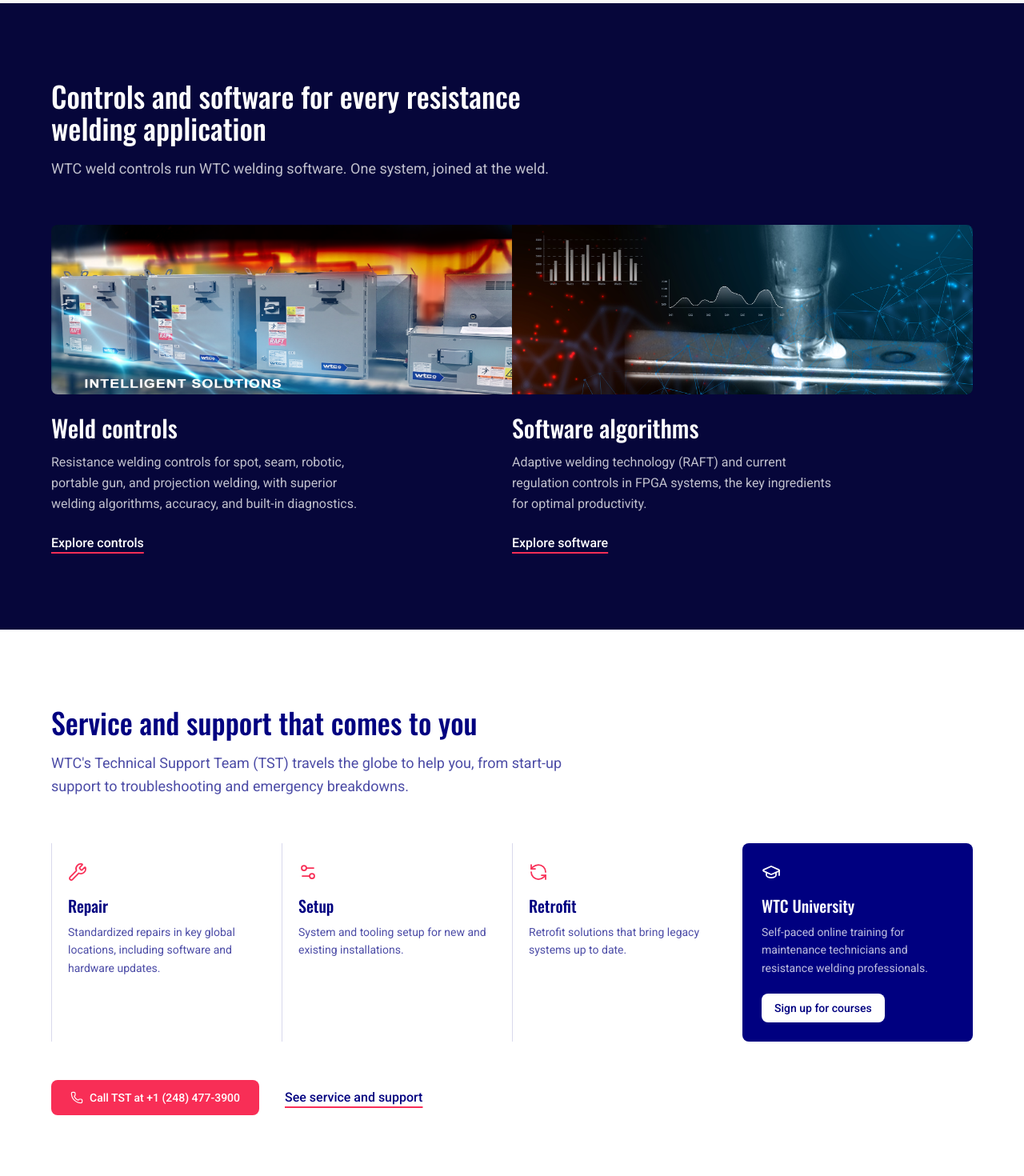
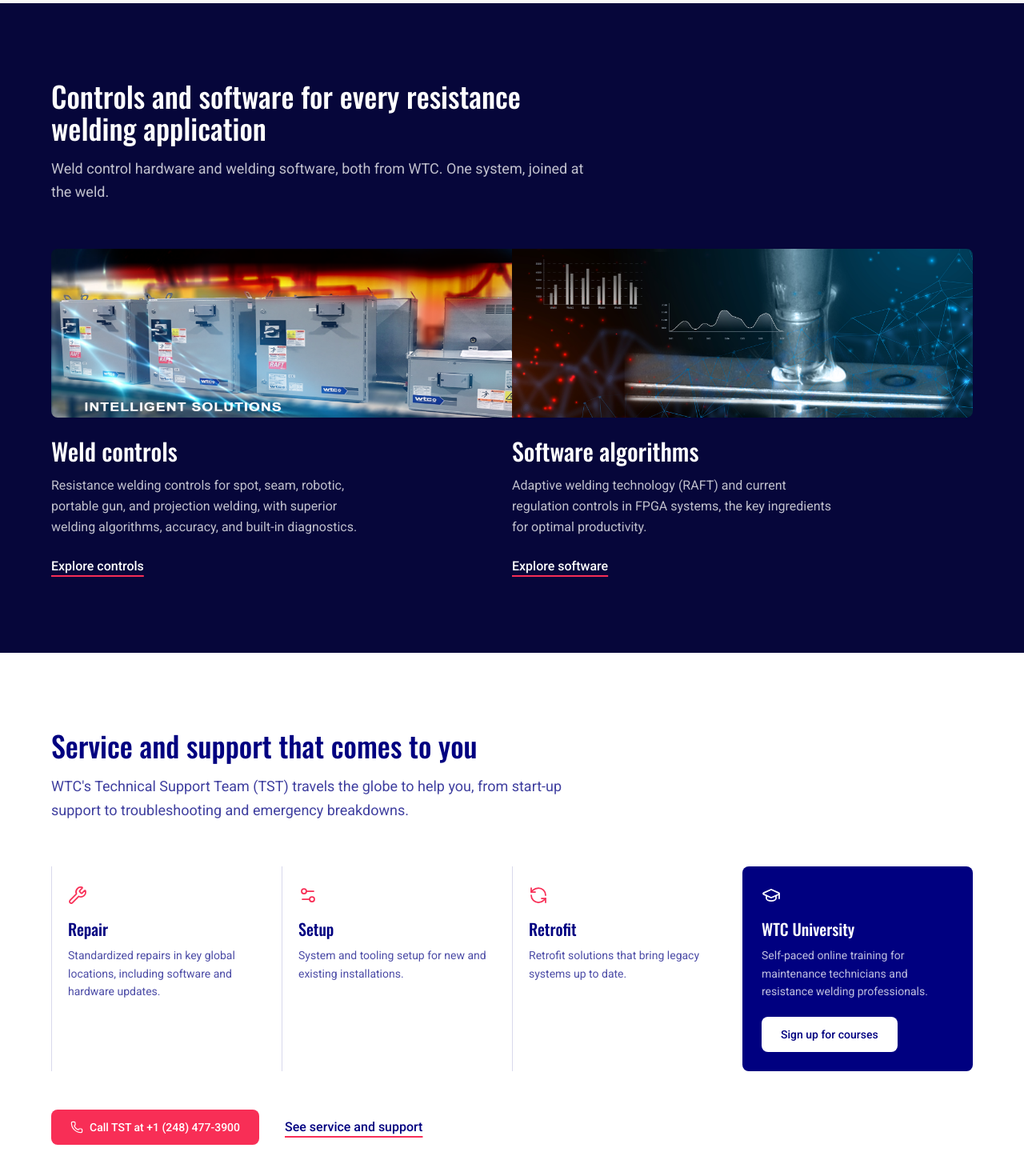
Before and after one commit to AbduTello/Welding_Tech_Corp_Assesment, a Next.js app: page / in a window 1280 px wide. Shown: the part 1501-2971 px from the top of the page at 80% size. Built offline with nearby package versions, Linux system fonts and the light colour scheme.

Commit message:
centralized duplicate components

```diff
--- a/src/app/components/AccountMenu.tsx
+++ b/src/app/components/AccountMenu.tsx
@@ -5,6 +5,7 @@
 import { ACCOUNT_LINKS } from "@/data/navigation";
 
 import NavDropdown from "./NavDropdown";
+import { BUTTON, BUTTON_PRIMARY } from "./styles";
 
 // Shared by the account dropdown and the phone menu
 export function AccountActions() {
@@ -14,15 +15,12 @@
         Get More with a WTC Account
       </p>
       <div className="mt-4 flex flex-col gap-2">
-        <a
-          href={ACCOUNT_LINKS.signIn}
-          className="rounded-lg bg-brand py-2.5 text-center text-sm font-medium text-white transition-colors hover:bg-brand/90 focus-visible:outline-2 focus-visible:outline-offset-2 focus-visible:outline-brand"
-        >
+        <a href={ACCOUNT_LINKS.signIn} className={BUTTON_PRIMARY}>
           Sign in
         </a>
         <a
           href={ACCOUNT_LINKS.createAccount}
-          className="rounded-lg py-2.5 text-center text-sm font-medium text-brand ring-1 ring-brand transition-colors hover:bg-brand/5 focus-visible:outline-2 focus-visible:outline-offset-2 focus-visible:outline-brand"
+          className={`${BUTTON} text-brand ring-1 ring-brand hover:bg-brand/5 focus-visible:outline-navy`}
         >
           Create account
         </a>
--- a/src/app/components/Navbar.tsx
+++ b/src/app/components/Navbar.tsx
@@ -130,16 +130,16 @@
             />
           </Link>
 
+          {/* Nav links go to pages on weldtechcorp.com, so they are plain <a>, not next/link */}
           <ul className="hidden gap-6 text-sm font-medium xl:flex">
             {NAV_LINKS.map((link) => (
               <li key={link.href}>
-                <Link
+                <a
                   href={link.href}
-                  aria-current={pathname === link.href ? "page" : undefined}
-                  className="relative py-1 whitespace-nowrap after:absolute after:inset-x-0 after:-bottom-0.5 after:h-0.5 after:origin-left after:scale-x-0 after:bg-current after:transition-transform after:duration-300 hover:after:scale-x-100 focus-visible:outline-2 focus-visible:outline-offset-4 focus-visible:outline-current aria-[current=page]:after:scale-x-100"
+                  className="relative py-1 whitespace-nowrap after:absolute after:inset-x-0 after:-bottom-0.5 after:h-0.5 after:origin-left after:scale-x-0 after:bg-current after:transition-transform after:duration-300 hover:after:scale-x-100 focus-visible:outline-2 focus-visible:outline-offset-4 focus-visible:outline-current"
                 >
                   {link.label}
-                </Link>
+                </a>
               </li>
             ))}
           </ul>
@@ -190,14 +190,13 @@
           <ul>
             {NAV_LINKS.map((link) => (
               <li key={link.href} className="border-t border-black/10">
-                <Link
+                <a
                   href={link.href}
-                  aria-current={pathname === link.href ? "page" : undefined}
                   onClick={() => setMenuOpen(false)}
-                  className="block px-4 py-4 text-base font-medium hover:bg-black/5 focus-visible:bg-black/5 focus-visible:outline-none aria-[current=page]:underline"
+                  className="block px-4 py-4 text-base font-medium hover:bg-black/5 focus-visible:bg-black/5 focus-visible:outline-none"
                 >
                   {link.label}
-                </Link>
+                </a>
               </li>
             ))}
           </ul>
--- a/src/app/components/ProductsBand.tsx
+++ b/src/app/components/ProductsBand.tsx
@@ -2,10 +2,9 @@
 
 import { PRODUCT_CATEGORIES, type ProductCategory } from "@/data/products";
 
+import SectionHeader from "./SectionHeader";
+import { TEXT_LINK } from "./styles";
 import WeldSeam from "./WeldSeam";
-
-const LINK =
-  "mt-6 inline-block font-medium underline decoration-brand decoration-2 underline-offset-[6px] transition-colors hover:text-brand focus-visible:outline-2 focus-visible:outline-offset-4 focus-visible:outline-white motion-reduce:transition-none";
 
 export default function ProductsBand() {
   return (
@@ -14,16 +13,11 @@
       className="bg-ink px-4 py-16 text-white sm:py-24"
     >
       <div className="mx-auto max-w-6xl">
-        <h2
+        <SectionHeader
           id="products-heading"
-          className="max-w-2xl font-heading text-3xl font-medium sm:text-4xl"
-        >
-          Controls and software for every resistance welding application
-        </h2>
-        <p className="mt-4 max-w-2xl leading-relaxed text-pretty text-white/75 sm:text-lg">
-          WTC weld controls run WTC welding software. One system, joined at the
-          weld.
-        </p>
+          title="Controls and software for every resistance welding application"
+          intro="Weld control hardware and welding software, both from WTC. One system, joined at the weld."
+        />
 
         {/* No column gap from md up, so the two banners meet as one strip */}
         <ul className="mt-10 grid gap-12 sm:mt-14 md:grid-cols-2 md:gap-0">
@@ -73,7 +67,7 @@
         </h3>
         <p className="mt-3 leading-relaxed text-white/75">{description}</p>
 
-        <a href={href} className={LINK}>
+        <a href={href} className={`mt-6 ${TEXT_LINK}`}>
           {cta}
         </a>
       </div>
--- /dev/null
+++ b/src/app/components/SectionHeader.tsx
@@ -0,0 +1,28 @@
+type SectionHeaderProps = {
+  // Matches the section's aria-labelledby
+  id: string;
+  title: string;
+  intro: React.ReactNode;
+};
+
+// Heading and intro line shared by the homepage bands. Colours come from the
+// section, so it works on light and dark backgrounds.
+export default function SectionHeader({
+  id,
+  title,
+  intro,
+}: SectionHeaderProps) {
+  return (
+    <>
+      <h2
+        id={id}
+        className="max-w-2xl font-heading text-3xl font-medium sm:text-4xl"
+      >
+        {title}
+      </h2>
+      <p className="mt-4 max-w-2xl leading-relaxed text-pretty opacity-75 sm:text-lg">
+        {intro}
+      </p>
+    </>
+  );
+}
--- a/src/app/components/ServiceBand.tsx
+++ b/src/app/components/ServiceBand.tsx
@@ -4,8 +4,8 @@
 import { SERVICE_HREF } from "@/data/navigation";
 import { SERVICES, WTC_UNIVERSITY } from "@/data/services";
 
-const FOCUS =
-  "focus-visible:outline-2 focus-visible:outline-offset-2 focus-visible:outline-navy";
+import SectionHeader from "./SectionHeader";
+import { BUTTON, BUTTON_PRIMARY, TEXT_LINK } from "./styles";
 
 export default function ServiceBand() {
   return (
@@ -14,16 +14,11 @@
       className="bg-white px-4 py-16 text-navy sm:py-24"
     >
       <div className="mx-auto max-w-6xl">
-        <h2
+        <SectionHeader
           id="service-heading"
-          className="max-w-2xl font-heading text-3xl font-medium sm:text-4xl"
-        >
-          Service and support that comes to you
-        </h2>
-        <p className="mt-4 max-w-2xl leading-relaxed text-pretty text-navy/70 sm:text-lg">
-          WTC&apos;s Technical Support Team (TST) travels the globe to help you,
-          from start-up support to troubleshooting and emergency breakdowns.
-        </p>
+          title="Service and support that comes to you"
+          intro="WTC's Technical Support Team (TST) travels the globe to help you, from start-up support to troubleshooting and emergency breakdowns."
+        />
 
         {/* Services sit three across from md up; at lg the University panel joins them as a fourth column */}
         <div className="mt-10 grid gap-8 sm:mt-14 lg:grid-cols-4 lg:gap-0">
@@ -58,7 +53,7 @@
             </p>
             <a
               href={WTC_UNIVERSITY.href}
-              className="mt-5 rounded-lg bg-white px-4 py-2 text-sm font-medium text-navy transition-colors hover:bg-white/90 focus-visible:outline-2 focus-visible:outline-offset-2 focus-visible:outline-white"
+              className={`mt-5 ${BUTTON} bg-white text-navy hover:bg-white/90 focus-visible:outline-white`}
             >
               {WTC_UNIVERSITY.cta}
             </a>
@@ -66,17 +61,11 @@
         </div>
 
         <div className="mt-12 flex flex-col gap-4 sm:flex-row sm:items-center sm:gap-8">
-          <a
-            href={PHONE.href}
-            className={`inline-flex items-center justify-center gap-2 rounded-lg bg-brand px-6 py-3 text-sm font-medium text-white transition-colors hover:bg-brand/90 ${FOCUS}`}
-          >
+          <a href={PHONE.href} className={BUTTON_PRIMARY}>
             <Phone className="size-4" strokeWidth={1.75} aria-hidden />
             Call TST at {PHONE.display}
           </a>
-          <a
-            href={SERVICE_HREF}
-            className={`font-medium underline decoration-brand decoration-2 underline-offset-[6px] transition-colors hover:text-brand ${FOCUS}`}
-          >
+          <a href={SERVICE_HREF} className={TEXT_LINK}>
             See service and support
           </a>
         </div>
--- a/src/app/components/TaglineBand.tsx
+++ b/src/app/components/TaglineBand.tsx
@@ -3,8 +3,7 @@
 import { PHONE } from "@/data/company";
 import { PRODUCTS_HREF } from "@/data/navigation";
 
-const BUTTON =
-  "inline-flex items-center justify-center gap-2 rounded-lg px-6 py-3 text-sm font-medium transition-colors focus-visible:outline-2 focus-visible:outline-offset-2 focus-visible:outline-navy";
+import { BUTTON_PRIMARY, BUTTON_SECONDARY } from "./styles";
 
 export default function TaglineBand() {
   return (
@@ -15,16 +14,10 @@
       <p className="mt-3 text-base text-navy/70 sm:text-lg">Since 1936</p>
 
       <div className="mt-8 flex flex-col justify-center gap-3 sm:flex-row">
-        <a
-          href={PRODUCTS_HREF}
-          className={`${BUTTON} bg-brand text-white hover:bg-brand/90`}
-        >
+        <a href={PRODUCTS_HREF} className={BUTTON_PRIMARY}>
           Explore products
         </a>
-        <a
-          href={PHONE.href}
-          className={`${BUTTON} ring-1 ring-navy/40 hover:bg-navy/5`}
-        >
+        <a href={PHONE.href} className={BUTTON_SECONDARY}>
           <Phone className="size-4" strokeWidth={1.75} aria-hidden />
           Call {PHONE.display}
         </a>
--- /dev/null
+++ b/src/app/components/styles.ts
@@ -0,0 +1,14 @@
+// Shared link and button styles, so a brand tweak is one edit.
+// Each button variant sets its own focus outline colour, chosen to stay
+// visible against the background that variant sits on.
+
+export const BUTTON =
+  "inline-flex items-center justify-center gap-2 rounded-lg px-6 py-3 text-sm font-medium transition-colors focus-visible:outline-2 focus-visible:outline-offset-2";
+
+export const BUTTON_PRIMARY = `${BUTTON} bg-brand text-white hover:bg-brand/90 focus-visible:outline-navy`;
+
+export const BUTTON_SECONDARY = `${BUTTON} ring-1 ring-navy/40 hover:bg-navy/5 focus-visible:outline-navy`;
+
+// Underlined text link; inherits its colour, so it works on light and dark bands
+export const TEXT_LINK =
+  "inline-block font-medium underline decoration-brand decoration-2 underline-offset-[6px] transition-colors hover:text-brand focus-visible:outline-2 focus-visible:outline-offset-4 focus-visible:outline-current motion-reduce:transition-none";
```
